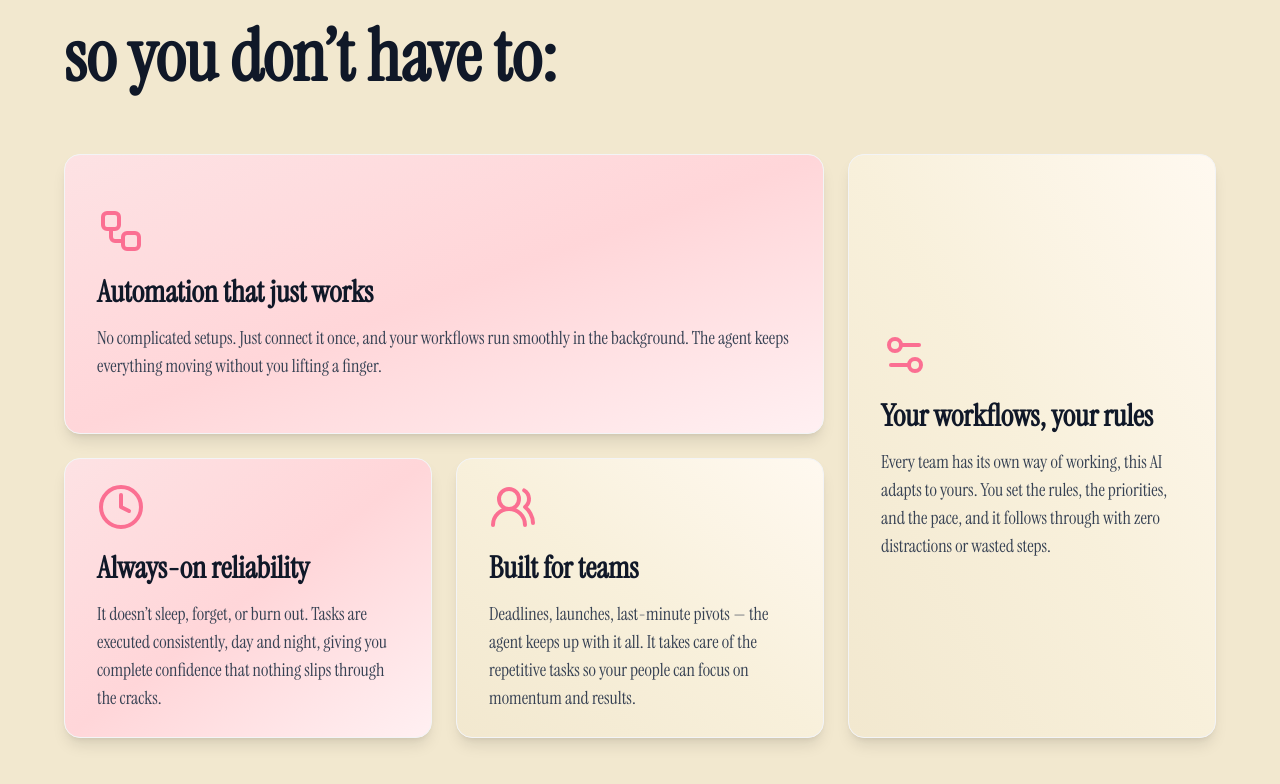
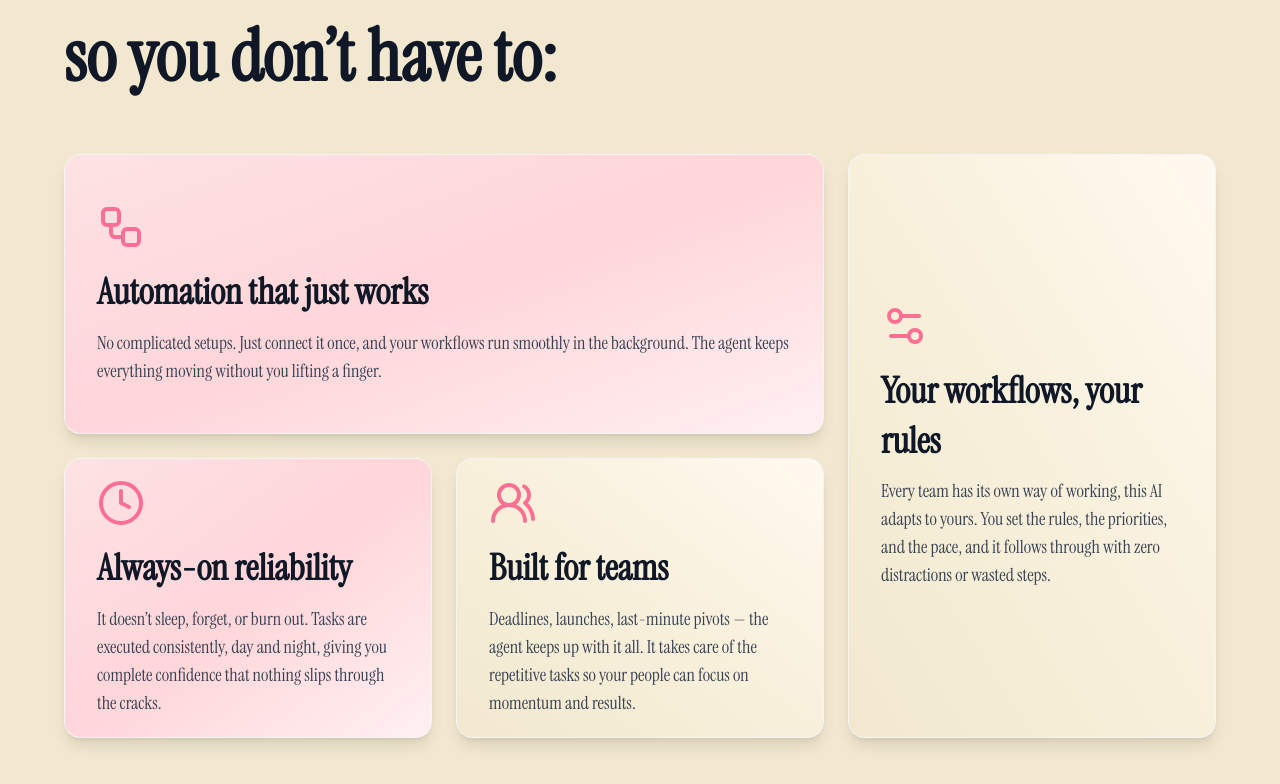
Before and after one commit to FahadBinQaiser/Parallax, a React (Vite) app: page / in a window 1280 px wide. Shown: the part 2835-3619 px from the top of the page. Built offline with nearby package versions, Linux system fonts and the light colour scheme.

Commit message:
Increased font size

```diff
--- a/src/components/FeatureSection/FeatureSection.jsx
+++ b/src/components/FeatureSection/FeatureSection.jsx
@@ -46,7 +46,7 @@ export default function FeaturesSection() {
                 className="flex flex-col justify-center items-start p-8 bg-white rounded-2xl shadow-lg border border-gray-100 hover:border-[#FB6F92] hover:shadow-pink-100 transition transform hover:-translate-y-2 h-full w-full"
               >
                 <div className="mb-4">{icon}</div>
-                <h3 className="text-3xl font-semibold text-gray-900 leading-snug">
+                <h3 className="text-4xl font-semibold text-gray-900 leading-snug">
                   {title}
                 </h3>
                 <p className="mt-3 text-base md:text-lg text-gray-700">
```
